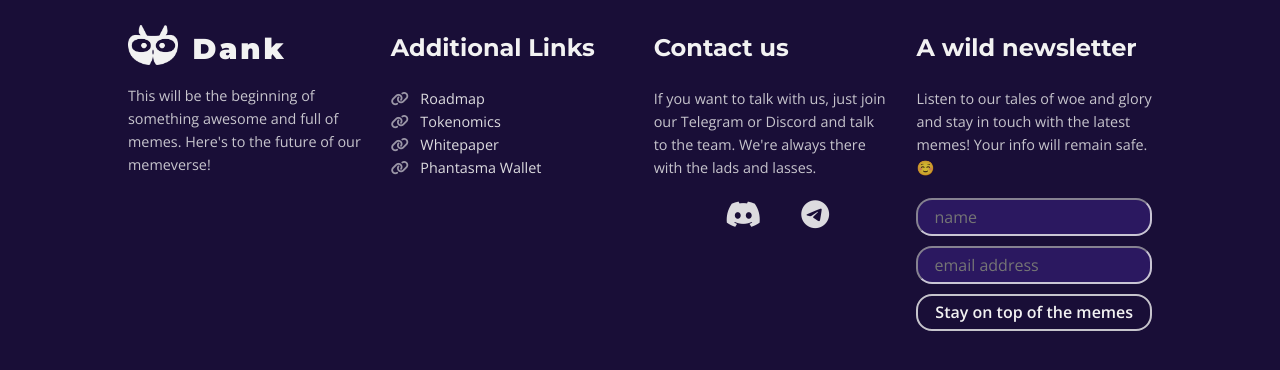
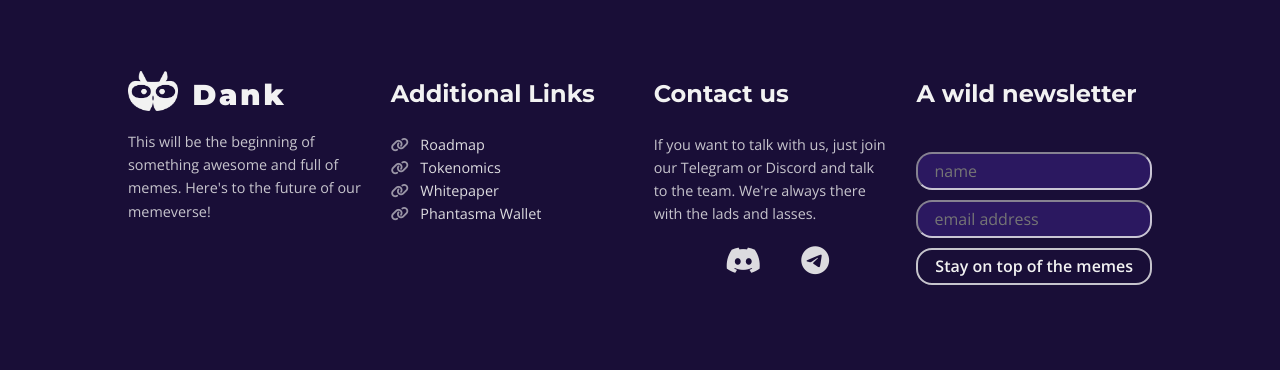
Before and after one commit to pau121/danksalespage-new, a website: page public/index.html in a window 1280 px wide. Shown: the part 822-1192 px from the top of the page. Drawn offline with nearby package versions, Linux system fonts and the light colour scheme; some packages are replaced by stand-ins of ours; no server answers; a script that the page names is missing.

Commit message:
removed newsletter text

```diff
--- a/public/index.html
+++ b/public/index.html
@@ -156,10 +156,6 @@
         </div>
         <div>
               <h3>A wild newsletter</h3>
-              <p>
-                Listen to our tales of woe and glory and stay in touch with the
-                latest memes! Your info will remain safe. ☺️
-              </p>
               <input
                 type="text"
                 name="footername"
```
